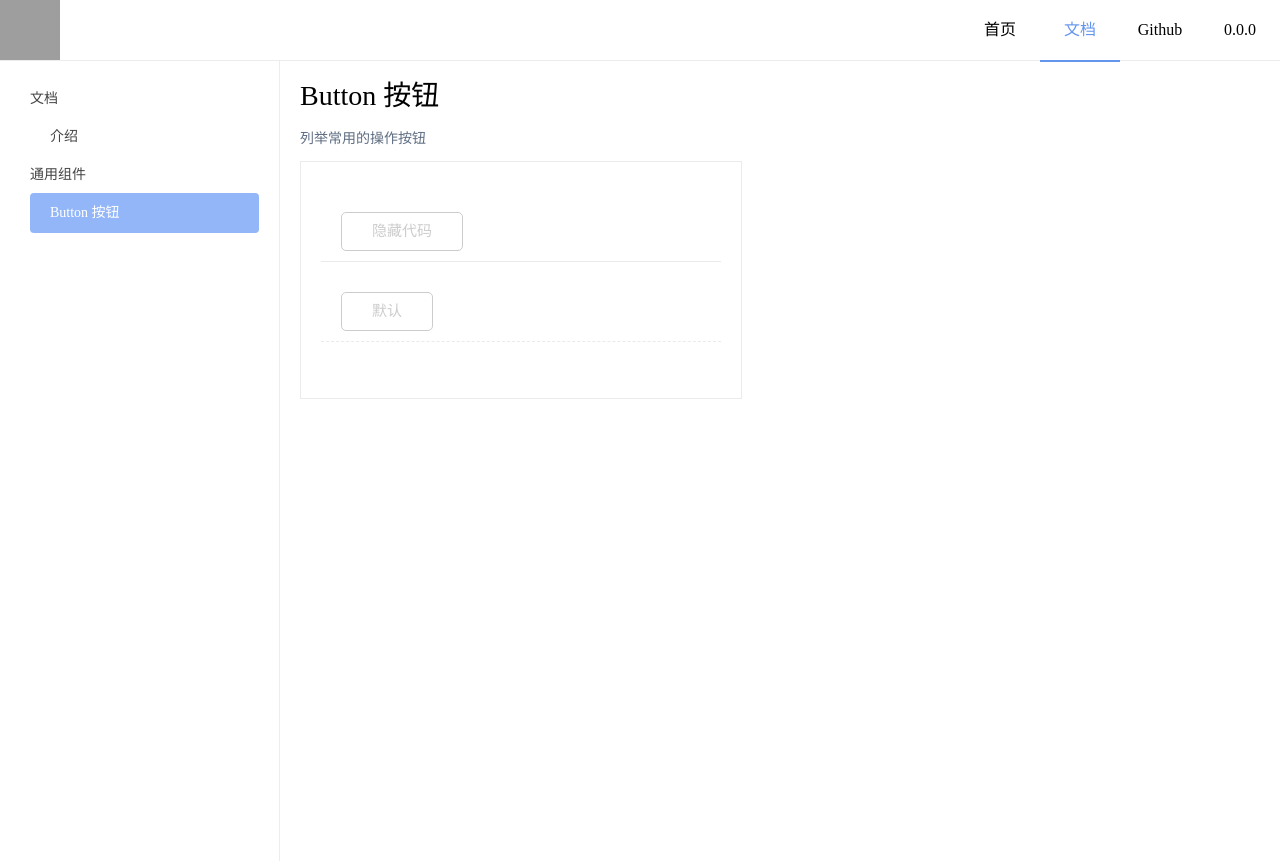
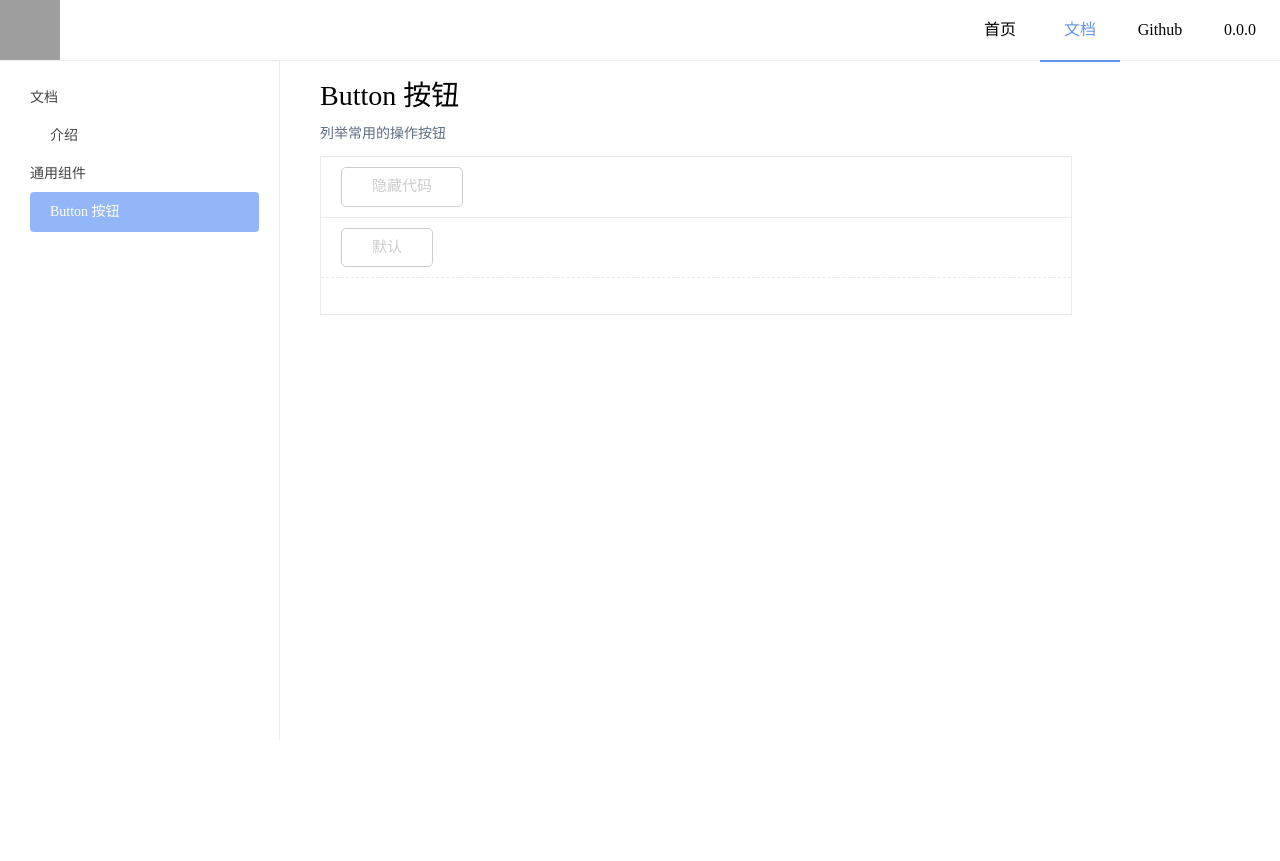
Before and after one commit to weechou1118/wee-ui, a Vue app: page /#/doc/button in a window 1280 px wide. After the commit the page ends 800 px from the top, so only its background shows below. Built offline with nearby package versions, Linux system fonts and the light colour scheme; grey boxes are pictures that could not be loaded.

Commit message:
feat: 整体布局优化

```diff
--- a/src/App.vue
+++ b/src/App.vue
@@ -13,5 +13,6 @@ import NavBar from './components/navBar.vue'
 @import "./assets/styles/style.scss";
 .app-container {
   height: 100vh;
+  overflow: hidden;
 }
 </style>
--- a/src/assets/styles/style.scss
+++ b/src/assets/styles/style.scss
@@ -8,7 +8,7 @@ li {
   list-style: none;
 }
 
-ul {
+ul, h1, h2 {
   margin: 0;
   padding: 0;
 }
--- a/src/components/navBar.vue
+++ b/src/components/navBar.vue
@@ -21,6 +21,10 @@ import { version } from '../../package.json'
 #navBar {
   display: flex;
   justify-content: space-between;
+  position: fixed;
+  top: 0;
+  left: 0;
+  width: 100%;
   height: 60px;
   line-height: 60px;
   border-bottom: 1px solid #ececec;
--- a/src/views/doc/button/index.vue
+++ b/src/views/doc/button/index.vue
@@ -1,8 +1,8 @@
 <template>
-  <div class="doc-content-container">
+  <div class="doc-content">
     <h1>Button 按钮</h1>
     <p>列举常用的操作按钮</p>
-    <div class="demo-block">
+    <div class="preview-wrapper">
       <Preview :el="ButtonPreview1"></Preview>
     </div>
   </div>
@@ -22,14 +22,16 @@ p {
   color: #5e6d82;
   font-size: 14px;
 }
-.demo-block {
-  display: flex;
-  border: 1px solid #ebebeb;
+.doc-content {
   padding: 20px;
-  box-sizing: border-box;
-  align-items: center;
-  :deep(.wee-button:not(:first-child)) {
-    margin-left: 20px;
+  .preview-wrapper {
+    width: 80%;
+    border: 1px solid #ebebeb;
+    box-sizing: border-box;
+    align-items: center;
+    :deep(.wee-button:not(:first-child)) {
+      margin-left: 20px;
+    }
   }
 }
 </style>
--- a/src/views/doc/index.vue
+++ b/src/views/doc/index.vue
@@ -30,7 +30,7 @@ const asideList = reactive([
         </ul>
       </template>
     </aside>
-    <main class="doc-content-container">
+    <main>
       <router-view></router-view>
     </main>
   </div>
@@ -39,11 +39,15 @@ const asideList = reactive([
 <style scoped lang="scss">
 .content {
   display: flex;
-  height: calc(100% - 61px);
+  height: calc(100% - 60px);
+  width: 100%;
+  position: absolute;
+  top: 60px;
+  overflow: auto;
   aside {
     position: absolute;
     left: 0;
-    height: 100%;
+    height: calc(100% - 60px);
     width: 280px;
     box-sizing: border-box;
     padding: 20px 20px 0 30px;
@@ -81,6 +85,7 @@ const asideList = reactive([
   main {
     // 280 + 20
     padding-left: 300px;
+    width: 100%;
   }
 }
 </style>
```
